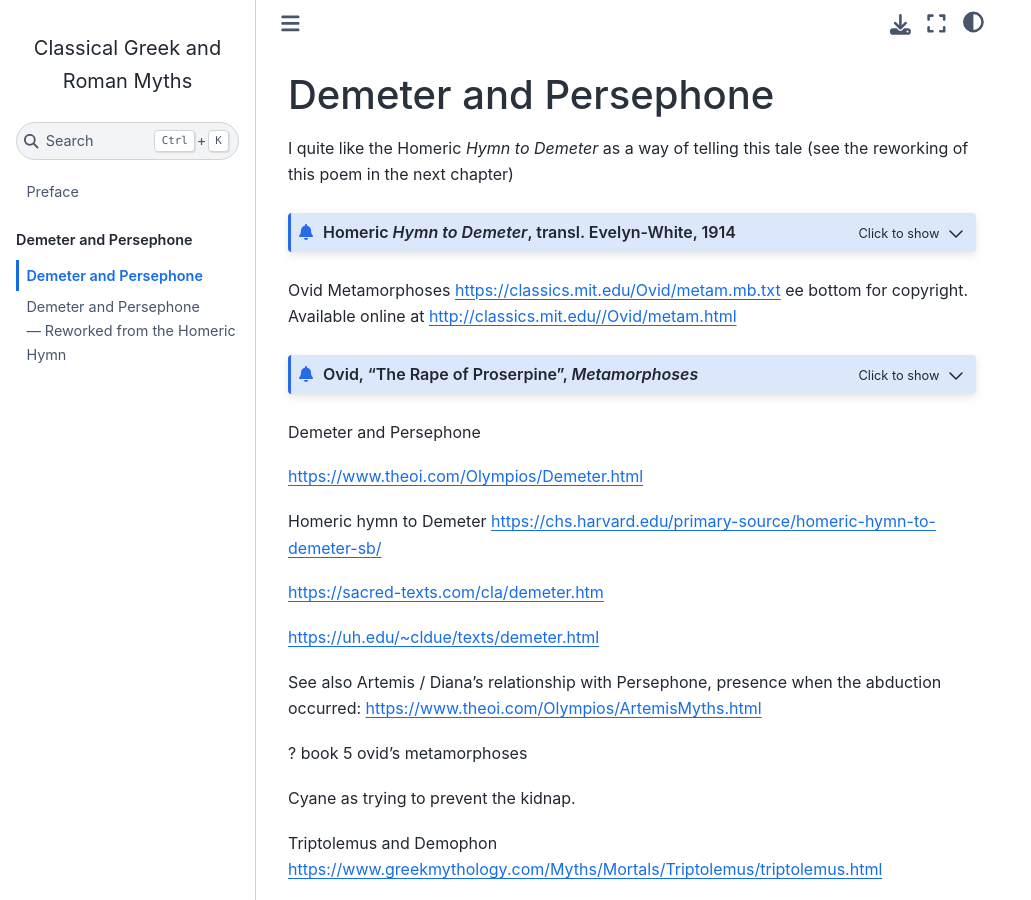
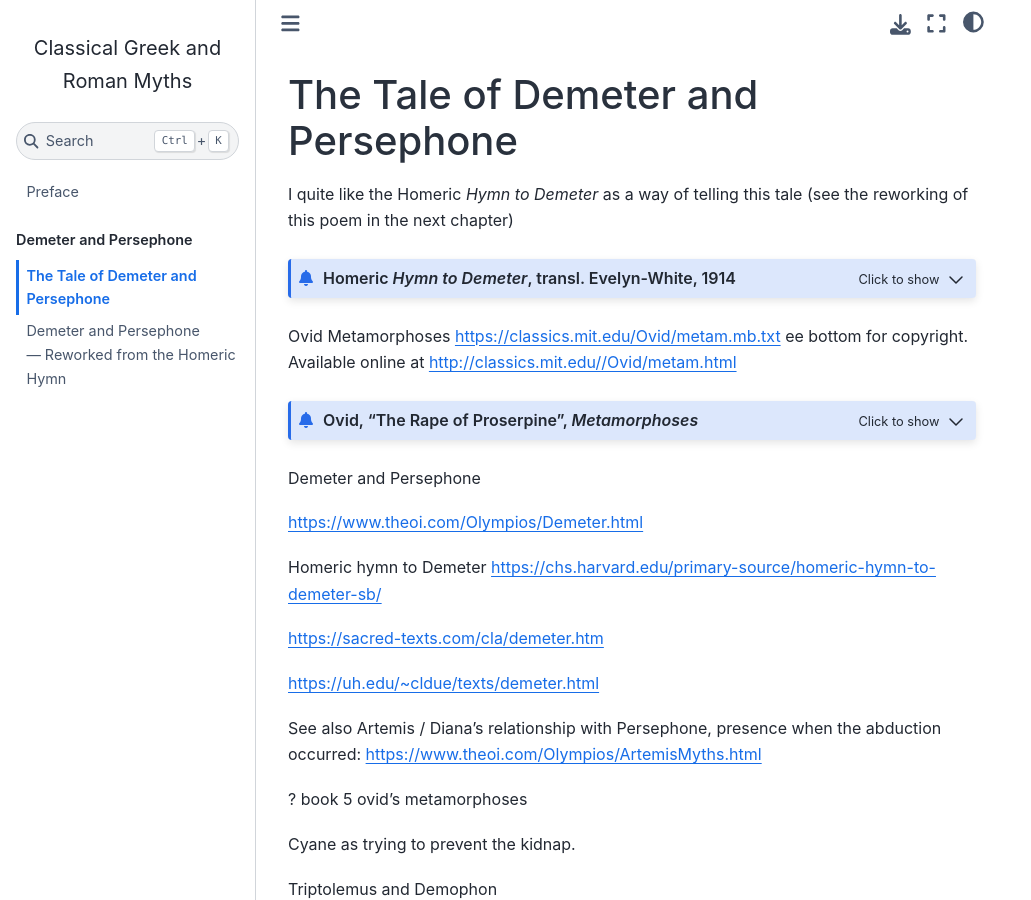
Before and after one commit to psychemedia/classical-roman-and-greek-myths, a Jupyter Book: the page built from demeter-and-persephone.md, in a window 1280 px wide and 900 px high. Shown: the whole window, without its empty margins (0-1031 px from the left). Built offline with Jupyter Book 1.0.4 settings and Sphinx 7.4.7 and the Sphinx Book theme 1.1.4, drawn with Linux system fonts in a browser that asks for light colours.

Commit message:
Update demeter-and-persephone.md

```diff
--- a/demeter-and-persephone.md
+++ b/demeter-and-persephone.md
@@ -1,4 +1,4 @@
-# Demeter and Persephone
+# The Tale of Demeter and Persephone
 
 I quite like the Homeric *Hymn to Demeter* as a way of telling this tale (see the reworking of this poem in the next chapter)
 
```
